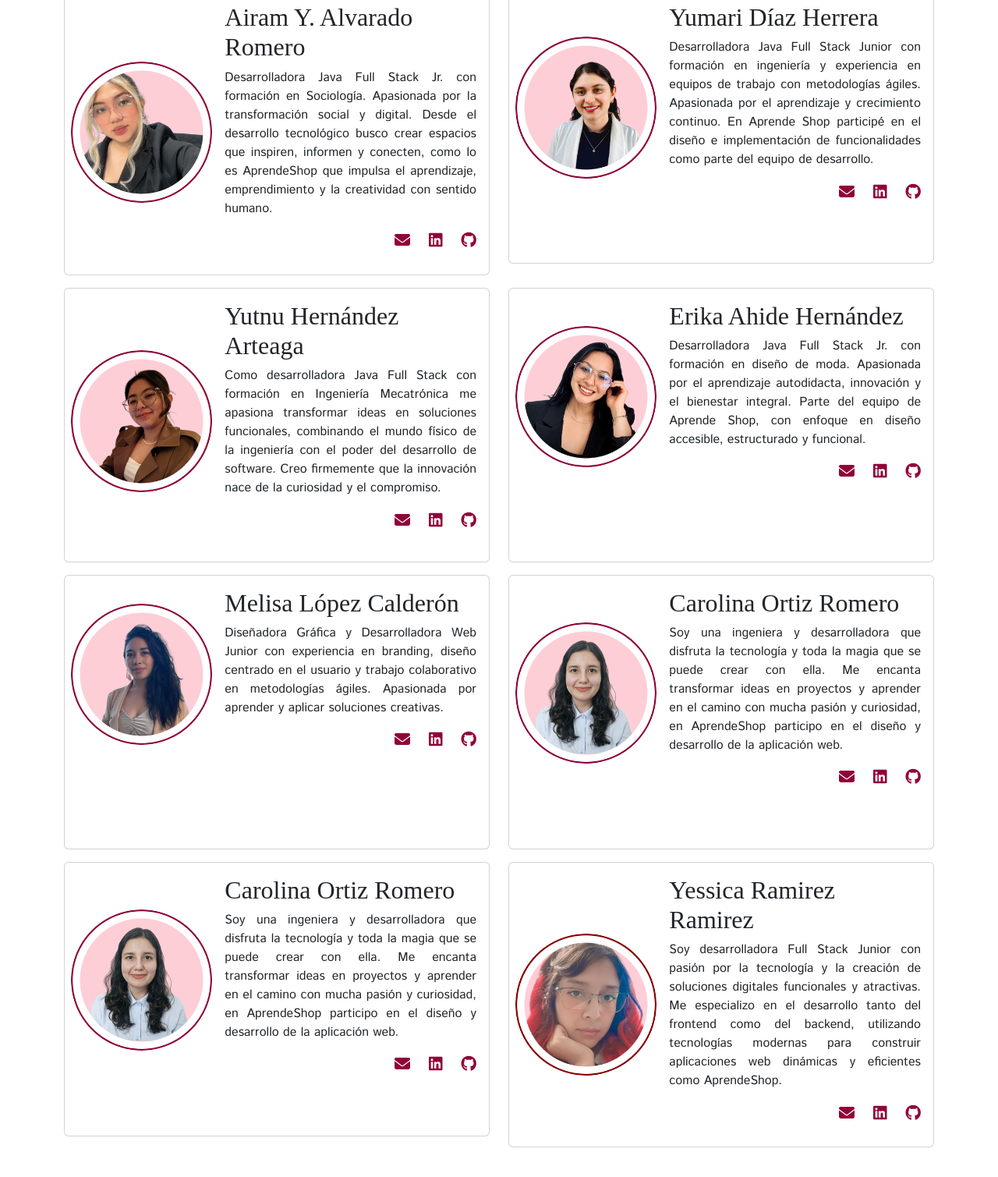
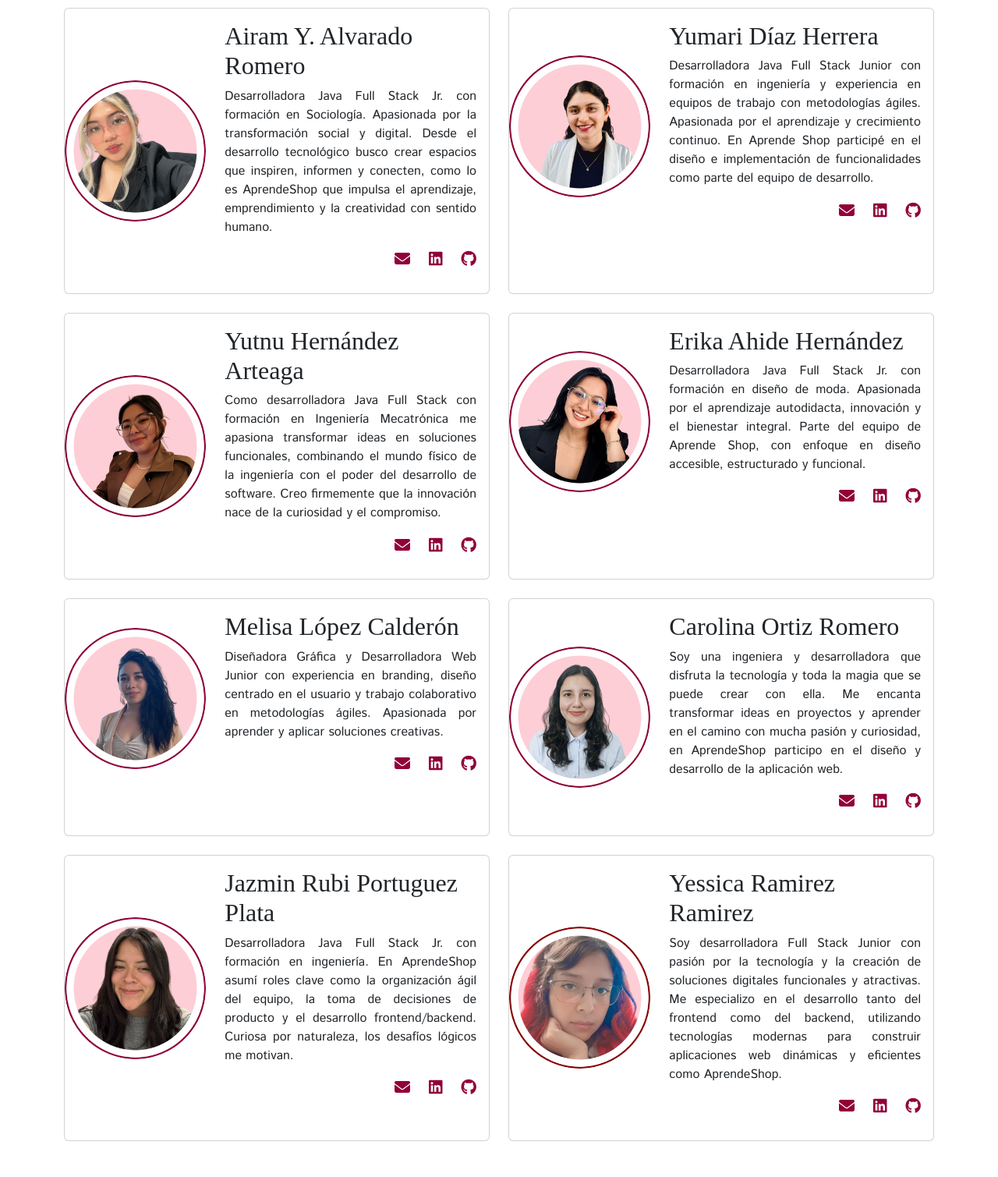
Before and after one commit to RubiPortuguez/Aprende-Shop, a plain HTML site: page nosotras.html in a window 1280 px wide. Shown: the part 187-1696 px from the top of the page at 78% size. Before the commit the page ends 1674 px from the top, so only its background shows below. Drawn offline with nearby package versions, Linux system fonts and the light colour scheme; a web font is replaced by a local one.

Commit message:
Se agrega la información de Rubi y se ajustan las alturas y alineación de cards

```diff
--- a/css/style.css
+++ b/css/style.css
@@ -11,10 +11,17 @@
     --titulo:"Katibeh", serif;
     --contenido:"Istok Web", sans-serif;
 }
+
+main{
+    margin: 2rem;
+}
+
 h1#titulo-nosotras{
     font-family: var(--titulo);
     font-size: 4rem;
     text-align: center;
+    line-height: 0.7;
+    margin-bottom: 0.5em;
 }
 
 h2{
@@ -58,9 +65,20 @@ p.parrafos{
 }
 
 /*Para que todas las tarjetas se vean del mismo tamaño y alineada*/
-.tarjetas-individuales{
-    min-width: 20rem;
+/* .tarjetas-individuales{
+    min-width: 16rem;
     max-width: 35rem;
-    min-height: 22rem;
+    min-height: 100%;
     max-height: 50rem;
+    display: flex;
+    flex-direction: column;
+} */
+
+.tarjetas-individuales {
+  display: flex;
+  flex-direction: column;
 }
+
+.card.tarjetas-individuales {
+  height: 100%;
+}
--- a/nosotras.html
+++ b/nosotras.html
@@ -26,15 +26,15 @@
         </div>
 
         <div class="container">
-            <div class="row">
-                <div class="col-sm">
-                    <div class="card mb-3 tarjetas-individuales">
-                        <div class="row g-0 d-flex justify-content-center align-items-center">
-                            <div class="col-md-4 d-flex align-items-center">
+            <div class="row row-cols-1 row-cols-md-2 g-4">
+                <div class="col mb-4">
+                    <div class="card tarjetas-individuales">
+                        <div class="row g-0">
+                            <div class="col-md-4 d-flex align-items-center justify-content-center">
                                 <img src="./assets/Fotos/Airam.png"
                                     class="img-fluid rounded-circle m-2 card-img w-sm-75 " alt="...">
                             </div>
-                            <div class="col-md-8">
+                            <div class="col-md-8 d-flex align-items-center  ">
                                 <div class="card-body ms-2 ">
                                     <h5 class="card-title">Airam Y. Alvarado Romero</h5>
                                     <p class="card-text">Desarrolladora Java Full Stack Jr. con formación en Sociología.
@@ -43,7 +43,8 @@
                                         conecten, como lo es AprendeShop que impulsa el aprendizaje, emprendimiento y la
                                         creatividad con sentido humano.</p>
                                     <div class="d-flex justify-content-end gap-4 my-3">
-                                        <a href="" target="_blank" rel="noopener noreferrer"><i
+                                        <a href="#" target="_blank" rel="noopener noreferrer"
+                                            data-correo="yutzilairam@gmail.com" class="copiarCorreo"><i
                                                 class="fas fa-envelope fa-lg iconos-redes"></i></a>
                                         <a href="" target="_blank" rel="noopener noreferrer"><i
                                                 class="fab fa-linkedin fa-lg iconos-redes"></i></a>
@@ -56,14 +57,14 @@
                     </div>
                 </div> <!--Cool Airam-->
 
-                <div class="col-sm">
-                    <div class="card mb-3 tarjetas-individuales">
-                        <div class="row g-0 d-flex justify-content-center align-items-center">
-                            <div class="col-md-4 d-flex align-items-center">
+                <div class="col mb-4">
+                    <div class="card tarjetas-individuales  ">
+                        <div class="row g-0  ">
+                            <div class="col-md-4 d-flex align-items-center justify-content-center">
                                 <img src="./assets/Fotos/Yumari.png"
                                     class="img-fluid rounded-circle m-2 card-img w-sm-75 " alt="...">
                             </div>
-                            <div class="col-md-8">
+                            <div class="col-md-8 d-flex align-items-center  ">
                                 <div class="card-body ms-2 ">
                                     <h5 class="card-title">Yumari Díaz Herrera</h5>
                                     <p class="card-text">Desarrolladora Java Full Stack Junior con formación en
@@ -73,7 +74,8 @@
                                         funcionalidades como parte del equipo de desarrollo.
                                     </p>
                                     <div class="d-flex justify-content-end gap-4 my-3">
-                                        <a href="https://mail.google.com/" target="_blank" rel="noopener noreferrer"><i
+                                        <a href="#" target="_blank" rel="noopener noreferrer"
+                                            data-correo="yumari.diaz.herrera@gmail.com" class="copiarCorreo"><i
                                                 class="fas fa-envelope fa-lg iconos-redes"></i></a>
                                         <a href="https://www.linkedin.com/in/yumari-d%C3%ADaz-herrera-3b1a4b129/"
                                             target="_blank" rel="noopener noreferrer"><i
@@ -89,15 +91,15 @@
                 </div> <!--Col Yumari-->
             </div> <!--Fila 1-->
 
-            <div class="row">
-                <div class="col-sm">
-                    <div class="card mb-3 tarjetas-individuales">
-                        <div class="row g-0 d-flex justify-content-center align-items-center">
-                            <div class="col-md-4 d-flex align-items-center">
+            <div class="row row-cols-1 row-cols-md-2 g-4">
+                <div class="col mb-4">
+                    <div class="card tarjetas-individuales  ">
+                        <div class="row g-0  ">
+                            <div class="col-md-4 d-flex align-items-center justify-content-center">
                                 <img src="./assets/Fotos/Yutnu.png"
                                     class="img-fluid rounded-circle m-2 card-img w-sm-75 " alt="...">
                             </div>
-                            <div class="col-md-8">
+                            <div class="col-md-8 d-flex align-items-center  ">
                                 <div class="card-body ms-2 ">
                                     <h5 class="card-title">Yutnu Hernández Arteaga</h5>
                                     <p class="card-text">Como desarrolladora Java Full Stack con formación en
@@ -106,11 +108,14 @@
                                         del desarrollo de software. Creo firmemente que la innovación nace de la
                                         curiosidad y el compromiso.</p>
                                     <div class="d-flex justify-content-end gap-4 my-3">
-                                        <a href="" target="_blank" rel="noopener noreferrer"><i
+                                        <a href="#" target="_blank" rel="noopener noreferrer"
+                                            data-correo="yutnuhernandez@gmail.com" class="copiarCorreo"><i
                                                 class="fas fa-envelope fa-lg iconos-redes"></i></a>
-                                        <a href="http://www.linkedin.com/in/leni-iyadzene-yutnu" target="_blank" rel="noopener noreferrer"><i
+                                        <a href="http://www.linkedin.com/in/leni-iyadzene-yutnu" target="_blank"
+                                            rel="noopener noreferrer"><i
                                                 class="fab fa-linkedin fa-lg iconos-redes"></i></a>
-                                        <a href="https://github.com/YutnuNu" target="_blank" rel="noopener noreferrer"><i
+                                        <a href="https://github.com/YutnuNu" target="_blank"
+                                            rel="noopener noreferrer"><i
                                                 class="fab fa-github fa-lg iconos-redes"></i></a>
                                     </div>
                                 </div>
@@ -119,14 +124,14 @@
                     </div>
                 </div> <!--Cool Yuyu-->
 
-                <div class="col-sm">
-                    <div class="card mb-3 tarjetas-individuales">
-                        <div class="row g-0 d-flex justify-content-center align-items-center">
-                            <div class="col-md-4 d-flex align-items-center">
+                <div class="col mb-4">
+                    <div class="card tarjetas-individuales  ">
+                        <div class="row g-0  ">
+                            <div class="col-md-4 d-flex align-items-center justify-content-center">
                                 <img src="./assets/Fotos/Erika.png"
                                     class="img-fluid rounded-circle m-2 card-img w-sm-75 " alt="...">
                             </div>
-                            <div class="col-md-8">
+                            <div class="col-md-8 d-flex align-items-center  ">
                                 <div class="card-body ms-2 ">
                                     <h5 class="card-title">Erika Ahide Hernández</h5>
                                     <p class="card-text">Desarrolladora Java Full Stack Jr. con formación en diseño de
@@ -137,7 +142,8 @@
                                         funcional.
                                     </p>
                                     <div class="d-flex justify-content-end gap-4 my-3">
-                                        <a href="https://mail.google.com/" target="_blank" rel="noopener noreferrer"><i
+                                        <a href="#" target="_blank" rel="noopener noreferrer"
+                                            data-correo="eahidehernandez@gmail.com" class="copiarCorreo"><i
                                                 class="fas fa-envelope fa-lg iconos-redes"></i></a>
                                         <a href="http://www.linkedin.com/in/erikaahg-desarrolladora-web" target="_blank"
                                             rel="noopener noreferrer"><i
@@ -153,23 +159,24 @@
                 </div> <!--Cool Erika-->
             </div> <!--Fila 2-->
 
-            <div class="row">
-                <div class="col-sm">
-                    <div class="card mb-3 tarjetas-individuales">
-                        <div class="row g-0 d-flex justify-content-center align-items-center">
-                            <div class="col-md-4 d-flex align-items-center">
+            <div class="row row-cols-1 row-cols-md-2 g-4">
+                <div class="col mb-4">
+                    <div class="card tarjetas-individuales  ">
+                        <div class="row g-0  ">
+                            <div class="col-md-4 d-flex align-items-center justify-content-center">
                                 <img src="./assets/Fotos/Melisa.png"
                                     class="img-fluid rounded-circle m-2 card-img w-sm-75 " alt="...">
                             </div>
-                            <div class="col-md-8">
-                                <div class="card-body ms-2">
+                            <div class="col-md-8 d-flex align-items-center  ">
+                                <div class="card-body ms-2 ">
                                     <h5 class="card-title">Melisa López Calderón</h5>
                                     <p class="card-text">Diseñadora Gráfica y Desarrolladora Web Junior
                                         con experiencia en branding, diseño centrado en el usuario y
                                         trabajo colaborativo en metodologías ágiles. Apasionada por
                                         aprender y aplicar soluciones creativas.</p>
                                     <div class="d-flex justify-content-end gap-4 my-3">
-                                        <a href="" target="_blank" rel="noopener noreferrer"><i
+                                        <a href="#" target="_blank" rel="noopener noreferrer"
+                                            data-correo="melisa.lopc@gmail.com" class="copiarCorreo"><i
                                                 class="fas fa-envelope fa-lg iconos-redes"></i></a>
                                         <a href="" target="_blank" rel="noopener noreferrer"><i
                                                 class="fab fa-linkedin fa-lg iconos-redes"></i></a>
@@ -182,15 +189,15 @@
                     </div>
                 </div> <!--Cool Melisa-->
 
-                <div class="col-sm">
-                    <div class=" card mb-3 tarjetas-individuales">
-                        <div class="row g-0 d-flex justify-content-center align-items-center">
-                            <div class="col-md-4 d-flex align-items-center">
+                <div class="col mb-4">
+                    <div class="card tarjetas-individuales  ">
+                        <div class="row g-0  ">
+                            <div class="col-md-4 d-flex align-items-center justify-content-center">
                                 <img src="./assets/Fotos/Caro.png"
                                     class="img-fluid rounded-circle m-2 card-img w-sm-75 " alt="...">
                             </div>
-                            <div class="col-md-8">
-                                <div class="card-body ms-2">
+                            <div class="col-md-8 d-flex align-items-center  ">
+                                <div class="card-body ms-2 ">
                                     <h5 class="card-title">Carolina Ortiz Romero</h5>
                                     <p class="card-text">Soy una ingeniera y desarrolladora que disfruta la
                                         tecnología
@@ -201,7 +208,8 @@
                                         web.
                                     </p>
                                     <div class="d-flex justify-content-end gap-4 my-3">
-                                        <a href="https://mail.google.com/" target="_blank" rel="noopener noreferrer"><i
+                                        <a href="#" target="_blank" rel="noopener noreferrer"
+                                            data-correo="carolinaortizromero@gmail.com" class="copiarCorreo"><i
                                                 class="fas fa-envelope fa-lg iconos-redes"></i></a>
                                         <a href="https://www.linkedin.com/in/carolina-ortiz-r" target="_blank"
                                             rel="noopener noreferrer"><i
@@ -217,27 +225,26 @@
                 </div> <!--Cool Carolina-->
             </div> <!--Fila 3-->
 
-            <div class="row">
-                <div class="col-sm">
-                    <div class=" card mb-3 tarjetas-individuales">
-                        <div class="row g-0 d-flex justify-content-center align-items-center">
-                            <div class="col-md-4 d-flex align-items-center">
-                                <img src="./assets/Fotos/Caro.png"
+            <div class="row row-cols-1 row-cols-md-2 g-4">
+                <div class="col mb-4">
+                    <div class="card tarjetas-individuales  ">
+                        <div class="row g-0  ">
+                            <div class="col-md-4 d-flex align-items-center justify-content-center">
+                                <img src="./assets/Fotos/Rubi.png"
                                     class="img-fluid rounded-circle m-2 card-img w-sm-75 " alt="...">
                             </div>
-                            <div class="col-md-8">
-                                <div class="card-body ms-2">
-                                    <h5 class="card-title">Carolina Ortiz Romero</h5>
-                                    <p class="card-text">Soy una ingeniera y desarrolladora que disfruta la
-                                        tecnología
-                                        y toda la magia que se puede crear con ella.
-                                        Me encanta transformar ideas en proyectos y aprender en el camino
-                                        con mucha pasión y curiosidad,
-                                        en AprendeShop participo en el diseño y desarrollo de la aplicación
-                                        web.
+                            <div class="col-md-8 d-flex align-items-center  ">
+                                <div class="card-body ms-2 ">
+                                    <h5 class="card-title">Jazmin Rubi Portuguez Plata</h5>
+                                    <p class="card-text">Desarrolladora Java Full Stack Jr. con formación en ingeniería.
+                                        En
+                                        AprendeShop asumí roles clave como la organización ágil del equipo, la toma de
+                                        decisiones de producto y el desarrollo frontend/backend. Curiosa por naturaleza,
+                                        los desafíos lógicos me motivan.
                                     </p>
                                     <div class="d-flex justify-content-end gap-4 my-3">
-                                        <a href="https://mail.google.com/" target="_blank" rel="noopener noreferrer"><i
+                                        <a href="#" target="_blank" rel="noopener noreferrer"
+                                            data-correo="portuguezplata.jazminrubi@gmail.com" class="copiarCorreo"><i
                                                 class="fas fa-envelope fa-lg iconos-redes"></i></a>
                                         <a href="https://www.linkedin.com/in/carolina-ortiz-r" target="_blank"
                                             rel="noopener noreferrer"><i
@@ -250,25 +257,29 @@
                             </div>
                         </div>
                     </div>
-                </div> <!--Cool Carolina-->
+                </div> <!--Cool Rubi-->
 
-                <div class="col-sm">
-                    <div class=" card mb-3 tarjetas-individuales">
-                        <div class="row g-0 d-flex justify-content-center align-items-center">
-                            <div class="col-md-4 d-flex align-items-center">
+                <div class="col mb-4">
+                    <div class="card tarjetas-individuales  ">
+                        <div class="row g-0  ">
+                            <div class="col-md-4 d-flex align-items-center justify-content-center">
                                 <img src="./assets/Fotos/Yessica.png"
                                     class="img-fluid rounded-circle m-2 card-img w-sm-75 " alt="...">
                             </div>
-                            <div class="col-md-8">
+                            <div class="col-md-8 d-flex align-items-center  ">
                                 <div class="card-body ms-2 ">
                                     <h5 class="card-title">Yessica Ramirez Ramirez</h5>
-                                    <p class="card-text">Soy desarrolladora Full Stack Junior con pasión por la tecnología y la creación de
-                                        soluciones digitales funcionales y atractivas. Me especializo en el desarrollo tanto del frontend
-                                        como del backend, utilizando tecnologías modernas para construir aplicaciones web dinámicas y
+                                    <p class="card-text">Soy desarrolladora Full Stack Junior con pasión por la
+                                        tecnología y la creación de
+                                        soluciones digitales funcionales y atractivas. Me especializo en el desarrollo
+                                        tanto del frontend
+                                        como del backend, utilizando tecnologías modernas para construir aplicaciones
+                                        web dinámicas y
                                         eficientes como AprendeShop.
                                     </p>
                                     <div class="d-flex justify-content-end gap-4 my-3">
-                                        <a href="https://mail.google.com/" target="_blank" rel="noopener noreferrer"><i
+                                        <a href="#" target="_blank" rel="noopener noreferrer"
+                                            data-correo="yessiiramirez98@gmail.com" class="copiarCorreo"><i
                                                 class="fas fa-envelope fa-lg iconos-redes"></i></a>
                                         <a href="https://www.linkedin.com/in/yessica-ramirez-63321136a/" target="_blank"
                                             rel="noopener noreferrer"><i
@@ -281,7 +292,7 @@
                             </div>
                         </div>
                     </div>
-                </div> <!--Cool Carolina-->
+                </div> <!--Cool Yess-->
             </div> <!--Fila 4-->
         </div> <!--Container  -->
 
@@ -290,6 +301,7 @@
     <script src="https://cdn.jsdelivr.net/npm/bootstrap@5.3.7/dist/js/bootstrap.bundle.min.js"
         integrity="sha384-ndDqU0Gzau9qJ1lfW4pNLlhNTkCfHzAVBReH9diLvGRem5+R9g2FzA8ZGN954O5Q"
         crossorigin="anonymous"></script>
+    <script src="./javascript/nosotras.js"></script>
 </body>
 
 </html>
```
Also changed, not shown: index.html (+1 -0 lines), javascript/nosotras.js (added, +13 -0 lines).
